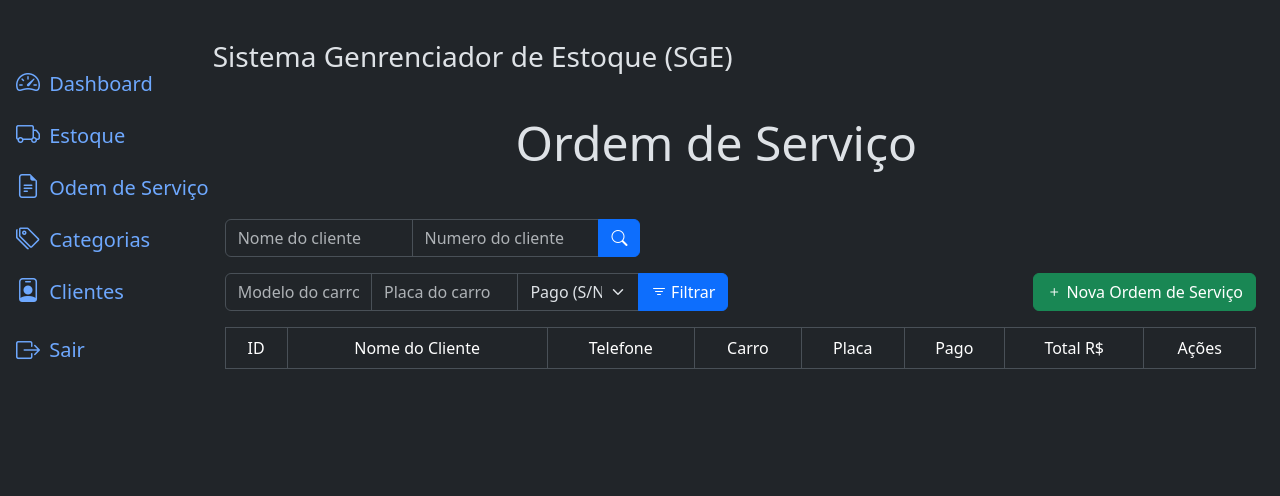
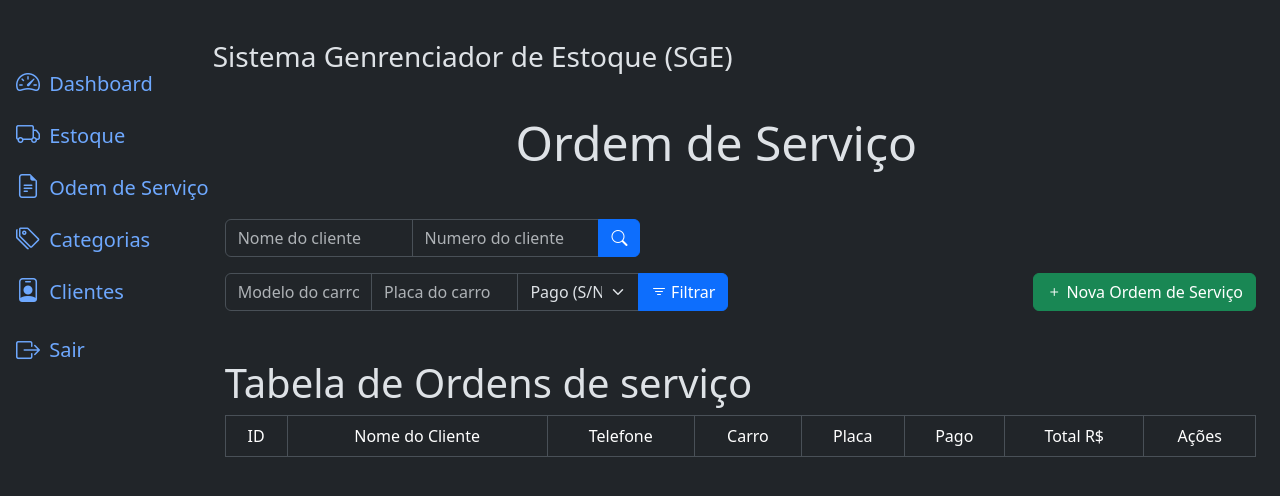
Before and after one commit to Gustavodeoliveiraa/autoarjr, a Django app: page /service_order/list in a window 1280 px wide. Shown: the top 496 px of the page. Run offline with Django 5.2, Linux system fonts and the light colour scheme; data that the repository does not hold is empty; some libraries are stand-ins or nearby versions.

Commit message:
fixed detais of tables

```diff
--- a/client/templates/list_client.html
+++ b/client/templates/list_client.html
@@ -37,7 +37,9 @@
         </div>
     </div>
 
-    <div class="table-responsive mt-5">
+    <h3 class="display-6 mt-5">Tabela de clientes</h3>
+
+    <div class="table-responsive">
         <table class="table table-striped table-bordered">
           <thead class="thead-dark text-center">
 
--- a/service_order/templates/list_service_order.html
+++ b/service_order/templates/list_service_order.html
@@ -47,6 +47,8 @@
         </div>
     </div>
 
+    <h3 class="display-6 mt-5">Tabela de Ordens de serviço</h3>
+
     <div class="table-responsive">
         <table class="table table-striped table-bordered">
             <thead class="thead-dark text-center">
@@ -73,15 +75,15 @@
                         </td>
                         <td>{{service.service_price}}</td>
                         <td class="text-center">
-                            <a href="{% url "service_order:print" service.pk%}"  target="_blank" class="btn btn-secondary btn-sm">
+                            <a href="{% url "service_order:print" service.pk%}"  target="_blank" class="btn btn-secondary btn-sm" title="Imprimir ordem de Serviço">
                                 <i class="bi bi-printer"></i>
                             </a>
 
-                            <a href="{% url "service_order:detail" service.pk%}" class="btn btn-info btn-sm">
+                            <a href="{% url "service_order:detail" service.pk%}" class="btn btn-info btn-sm" title="Ver detalhes">
                                 <i class="bi bi-eye"></i>
                             </a>
 
-                            <a href="{% url "service_order:update" service.pk%}" class="btn btn-warning btn-sm">
+                            <a href="{% url "service_order:update" service.pk%}" class="btn btn-warning btn-sm" title="Atualizar">
                                 <i class="bi bi-pencil"></i>
                             </a>
                             <a href="{% url "service_order:delete" service.pk%}" class="btn btn-danger btn-sm">
```
Also changed, not shown: storage/templates/storage/list_storage.html.
